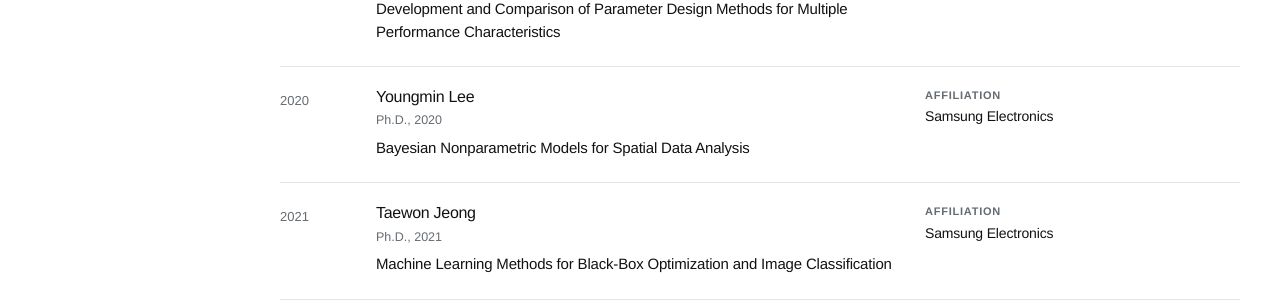
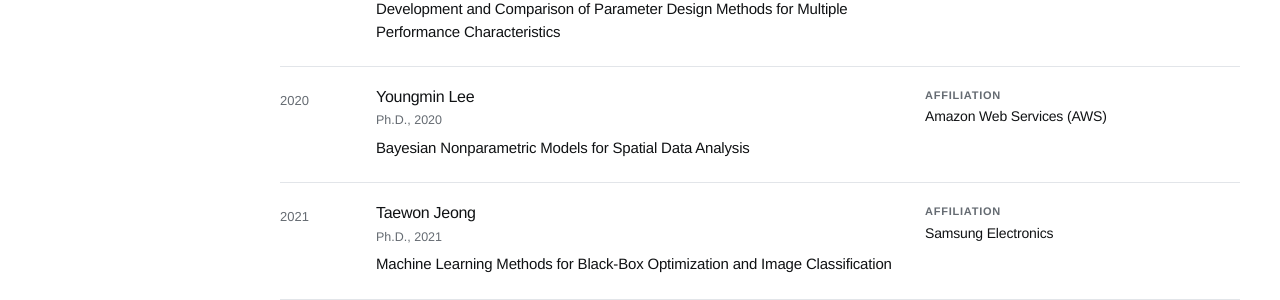
Before and after one commit to JaeyeongLee1/eds-website, a Jekyll site: the page built from alumni/index.html, in a window 1280 px wide and 900 px high, scrolled down 307 px. Shown: the part 152-452 px from the top of the window. Built offline with Jekyll 4.4.1, drawn with Linux system fonts in a browser that asks for light colours.

Commit message:
content: update _data/alumni/phd.yml

```diff
--- a/_data/alumni/phd.yml
+++ b/_data/alumni/phd.yml
@@ -1,46 +1,51 @@
 degree: Ph.D.
 items:
-- year: 2015
-  name: Woojin Soh
-  thesis: Development and Comparison of Parameter Design Methods for Multiple Performance Characteristics
-  affiliation: NVIDIA
-- year: 2020
-  name: Youngmin Lee
-  thesis: Bayesian Nonparametric Models for Spatial Data Analysis
-  affiliation: Samsung Electronics
-- year: 2021
-  name: Taewon Jeong
-  thesis: Machine Learning Methods for Black-Box Optimization and Image Classification
-  affiliation: Samsung Electronics
-- year: 2022
-  name: Hyojoong Kim
-  thesis: Machine Learning Methods for Contextual Anomaly Detection
-  affiliation: Assistant professor, Department of Industrial and Management Engineering, Myongji University
-- year: 2022
-  name: Keunseo Kim
-  thesis: Deep Learning Methods for Anomaly Detection and Robust Density Estimation
-  affiliation: Samsung Advanced Institute of Technology
-- year: 2022
-  name: Jinman Bak
-  thesis: Few-Shot Out-of-Distribution Detection and Classification for Mixed-Type Defect Patterns
-  affiliation: Defense Agency of Technology and Quality (DTaQ)
-- year: 2022
-  name: Woojin Doo
-  thesis: Simultaneous Clustering and Feature Selection for High-dimensional Data
-  affiliation: Samsung Electronics
-- year: 2024
-  name: Hyuck Lee
-  thesis: Class-Imbalanced Semi-Supervised Learning
-  affiliation: KRAFTON AI
-- year: 2025
-  name: Heegeon Yoon
-  thesis: Deep Learning Models for Robust Training of Incomplete and Imbalanced Data
-  affiliation: Samsung Electronics
-- year: 2025
-  name: Eun-Yeol Ma
-  thesis: Deep Learning Methods for Discovering Causal Factors and Their Applications
-  affiliation: Samsung AI Center
-- year: 2026
-  name: Wonmo Koo
-  thesis: Deep Learning Models for Multivariate Time Series Forecasting and Anomaly Detection
-  affiliation: Assistant Professor, Industrial Engineering, Pusan National University
+  - year: 2015
+    name: Woojin Soh
+    thesis: Development and Comparison of Parameter Design Methods for Multiple
+      Performance Characteristics
+    affiliation: NVIDIA
+  - year: 2020
+    name: Youngmin Lee
+    thesis: Bayesian Nonparametric Models for Spatial Data Analysis
+    affiliation: Amazon Web Services (AWS)
+  - year: 2021
+    name: Taewon Jeong
+    thesis: Machine Learning Methods for Black-Box Optimization and Image
+      Classification
+    affiliation: Samsung Electronics
+  - year: 2022
+    name: Hyojoong Kim
+    thesis: Machine Learning Methods for Contextual Anomaly Detection
+    affiliation: Assistant professor, Department of Industrial and Management
+      Engineering, Myongji University
+  - year: 2022
+    name: Keunseo Kim
+    thesis: Deep Learning Methods for Anomaly Detection and Robust Density Estimation
+    affiliation: Samsung Advanced Institute of Technology
+  - year: 2022
+    name: Jinman Bak
+    thesis: Few-Shot Out-of-Distribution Detection and Classification for Mixed-Type
+      Defect Patterns
+    affiliation: Defense Agency of Technology and Quality (DTaQ)
+  - year: 2022
+    name: Woojin Doo
+    thesis: Simultaneous Clustering and Feature Selection for High-dimensional Data
+    affiliation: Samsung Electronics
+  - year: 2024
+    name: Hyuck Lee
+    thesis: Class-Imbalanced Semi-Supervised Learning
+    affiliation: KRAFTON AI
+  - year: 2025
+    name: Heegeon Yoon
+    thesis: Deep Learning Models for Robust Training of Incomplete and Imbalanced Data
+    affiliation: Samsung Electronics
+  - year: 2025
+    name: Eun-Yeol Ma
+    thesis: Deep Learning Methods for Discovering Causal Factors and Their Applications
+    affiliation: Samsung AI Center
+  - year: 2026
+    name: Wonmo Koo
+    thesis: Deep Learning Models for Multivariate Time Series Forecasting and
+      Anomaly Detection
+    affiliation: Assistant Professor, Industrial Engineering, Pusan National University
```
